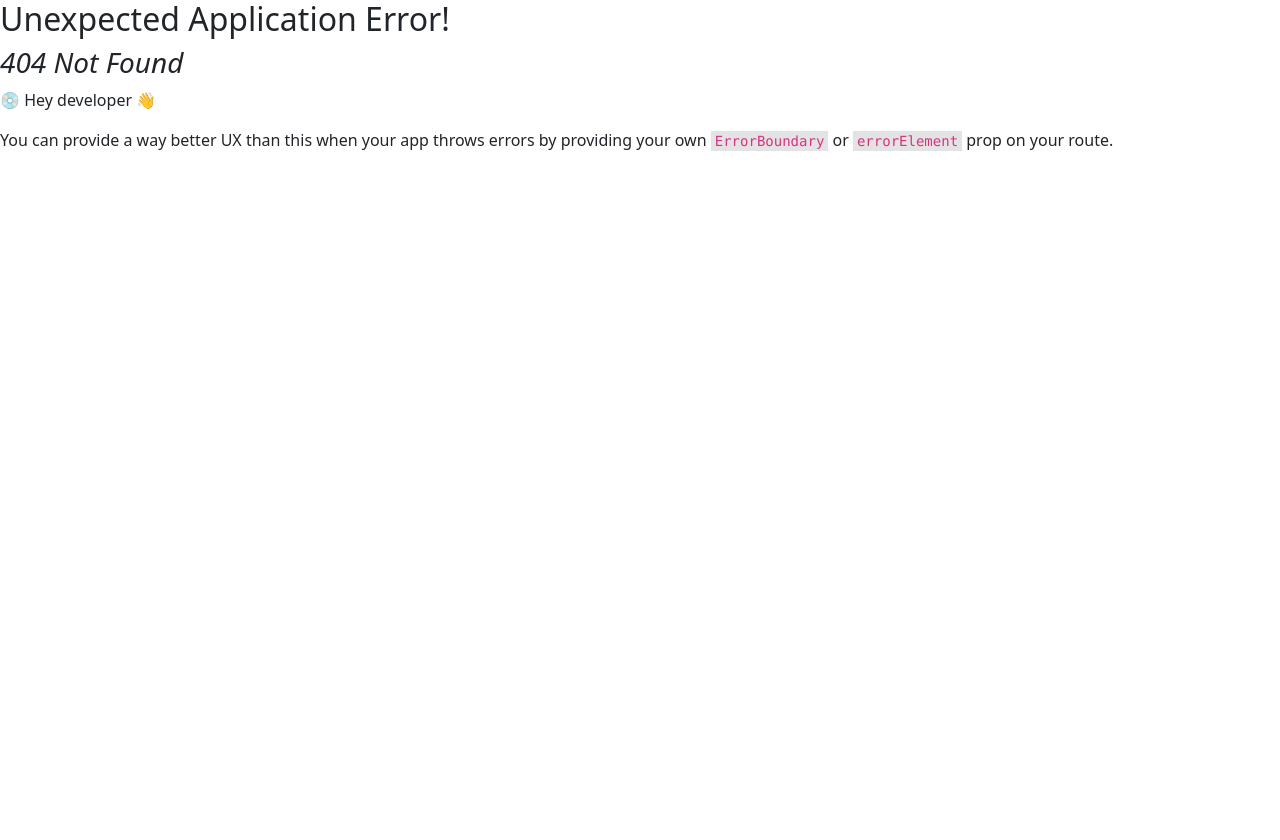
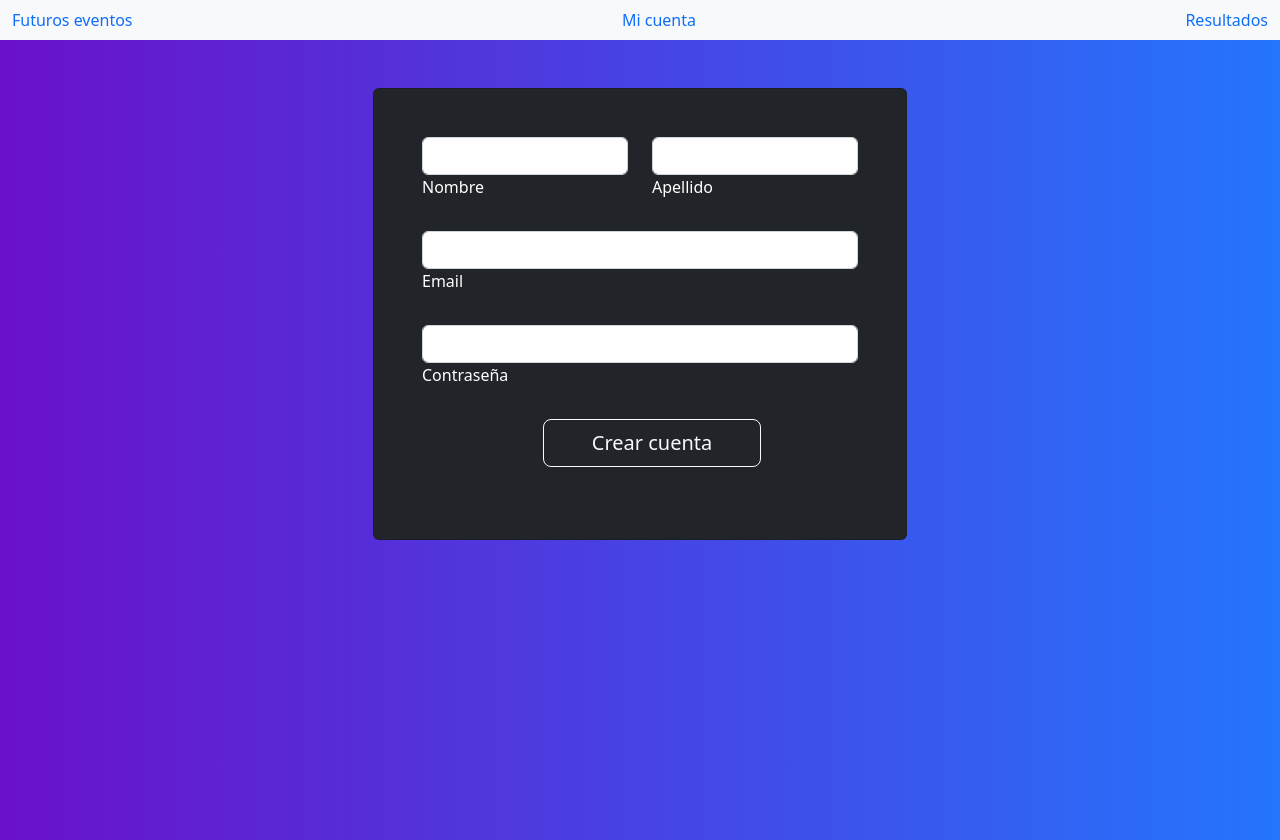
Before and after one commit to Lucianosolari/tpi-lab-III, a React (Create React App) app: page /login/newuser in a window 1280 px wide. Before the commit this address had no page. Before the commit the page ends 800 px from the top, so only its background shows below. Built offline with nearby package versions, Linux system fonts and the light colour scheme.

Commit message:
Firebase

```diff
--- a/package.json
+++ b/package.json
@@ -7,6 +7,7 @@
     "@testing-library/react": "^13.4.0",
     "@testing-library/user-event": "^13.5.0",
     "bootstrap": "^5.2.1",
+    "firebase": "^9.12.1",
     "react": "^18.2.0",
     "react-bootstrap": "^2.5.0",
     "react-data-grid": "^7.0.0-beta.16",
--- a/src/App.js
+++ b/src/App.js
@@ -9,20 +9,26 @@ import {
   createRoutesFromElements,
   RouterProvider,
 } from "react-router-dom";
-import { SignUp } from "./components/SignUp/SignUp";
+
+import { AuthProvider } from "./context/AuthContext";
+import NewUser from "./user/NewUser";
 
 const router = createBrowserRouter(
   createRoutesFromElements(
     <Route path="/" element={<NavBar />}>
       <Route path="/table" element={<Table />} />
       <Route path="/login" element={<Login />} />
-      <Route path="/login/signup" element={<SignUp />} />
+      <Route path="/login/newuser" element={<NewUser />} />
     </Route>
   )
 );
 
 function App() {
-  return <RouterProvider router={router} />;
+  return (
+    <AuthProvider>
+      <RouterProvider router={router} />
+    </AuthProvider>
+  );
 }
 
 export default App;
--- a/src/components/Login/Login.js
+++ b/src/components/Login/Login.js
@@ -1,5 +1,7 @@
 import { Link } from "react-router-dom";
 import "./Login.css";
+import { useContext } from "react";
+import { authContext } from "../../context/AuthContext";
 
 const Login = () => {
   return (
--- a/src/components/NavBar.js
+++ b/src/components/NavBar.js
@@ -15,37 +15,6 @@ const NavBar = () => {
           <NavLink to="/">Futuros eventos</NavLink>
           <NavLink to="/login">Mi cuenta</NavLink>
           <NavLink to="/table">Resultados</NavLink>
-          <Navbar.Toggle aria-controls="navbarScroll" />
-          <Navbar.Collapse id="navbarScroll">
-            <Nav
-              className="me-auto my-2 my-lg-0"
-              style={{ maxHeight: "100px" }}
-              navbarScroll
-            >
-              <NavDropdown title="Link" id="navbarScrollingDropdown">
-                <NavDropdown.Item href="#action3">Action</NavDropdown.Item>
-                <NavDropdown.Item href="#action4">
-                  Another action
-                </NavDropdown.Item>
-                <NavDropdown.Divider />
-                <NavDropdown.Item href="#action5">
-                  Something else here
-                </NavDropdown.Item>
-              </NavDropdown>
-              <Nav.Link href="#" disabled>
-                Link
-              </Nav.Link>
-            </Nav>
-            <Form className="d-flex">
-              <Form.Control
-                type="search"
-                placeholder="Buscar"
-                className="me-2"
-                aria-label="Search"
-              />
-              <Button variant="outline-success">Buscar</Button>
-            </Form>
-          </Navbar.Collapse>
         </Container>
       </Navbar>
       <main>
--- a/src/components/SignUp/SignUp.js
+++ b/src/components/SignUp/SignUp.js
@@ -1,7 +1,43 @@
+import { useState, useRef } from "react";
+import { useAuth } from "../../context/AuthContext";
 import "./SignUp.css";
-import React from "react";
 
-export const SignUp = () => {
+const SignUp = ({ onAddUser, value }) => {
+  console.log(value);
+  console.log(onAddUser);
+
+  /*const [user, setUser] = useState({
+    name: "",
+    surname: "",
+    email: "",
+    password: "",
+  });*/
+
+  //const { signUp } = useAuth();
+
+  /* const handleChange = (event) => {
+    setUser({ ...user, [event.target.name]: event.target.value });
+  };*/
+  const [isEntering, setIsEntering] = useState(false);
+  const nameInputRef = useRef();
+  const surnameInputRef = useRef();
+  const emailInputRef = useRef();
+
+  function handleSubmit(event) {
+    event.preventDefault();
+    //signUp(user.email, user.password);
+
+    const enteredName = nameInputRef.current.value;
+    const enteredSurname = surnameInputRef.current.value;
+    const enteredEmail = emailInputRef.current.value;
+
+    onAddUser({
+      name: enteredName,
+      surname: enteredSurname,
+      emai: enteredEmail,
+    });
+  }
+
   return (
     <>
       <section class="vh-100 gradient-custom">
@@ -13,16 +49,23 @@ export const SignUp = () => {
               <div class="col-lg-6 mb-5 mb-lg-0">
                 <div class="card bg-dark text-white">
                   <div class="card-body py-5 px-md-5">
-                    <form>
+                    <form onSubmit={handleSubmit}>
                       <div class="row">
                         <div class="col-md-6 mb-4">
                           <div class="form-outline">
                             <input
                               type="text"
-                              id="form3Example1"
+                              id="name"
+                              name="name"
                               class="form-control"
+                              //onChange={handleChange}
+                              ref={nameInputRef}
                             />
-                            <label class="form-label" for="form3Example1">
+                            <label
+                              class="form-label"
+                              for="form3Example1"
+                              htmlFor="name"
+                            >
                               Nombre
                             </label>
                           </div>
@@ -31,10 +74,17 @@ export const SignUp = () => {
                           <div class="form-outline">
                             <input
                               type="text"
-                              id="form3Example2"
+                              id="surname"
+                              name="surname"
                               class="form-control"
+                              //onChange={handleChange}
+                              ref={surnameInputRef}
                             />
-                            <label class="form-label" for="form3Example2">
+                            <label
+                              class="form-label"
+                              for="form3Example2"
+                              htmlFor="surname"
+                            >
                               Apellido
                             </label>
                           </div>
@@ -44,10 +94,17 @@ export const SignUp = () => {
                       <div class="form-outline mb-4">
                         <input
                           type="email"
-                          id="form3Example3"
+                          name="email"
+                          id="email"
                           class="form-control"
+                          //onChange={handleChange}
+                          ref={emailInputRef}
                         />
-                        <label class="form-label" for="form3Example3">
+                        <label
+                          class="form-label"
+                          for="form3Example3"
+                          htmlFor="email"
+                        >
                           Email
                         </label>
                       </div>
@@ -55,8 +112,10 @@ export const SignUp = () => {
                       <div class="form-outline mb-4">
                         <input
                           type="password"
-                          id="form3Example4"
+                          id="password"
+                          name="password"
                           class="form-control"
+                          //onChange={handleChange}
                         />
                         <label class="form-label" for="form3Example4">
                           Contraseña
@@ -81,3 +140,5 @@ export const SignUp = () => {
     </>
   );
 };
+
+export default SignUp;
--- /dev/null
+++ b/src/context/AuthContext.js
@@ -0,0 +1,19 @@
+import { createContext, useContext } from "react";
+import { createUserWithEmailAndPassword } from "firebase/auth";
+import { auth } from "../firebase";
+
+export const authContext = createContext();
+
+export const useAuth = () => {
+  const context = useContext(authContext);
+  return context;
+};
+
+export function AuthProvider({ children }) {
+  const signUp = (email, password) =>
+    createUserWithEmailAndPassword(auth, email, password);
+
+  return (
+    <authContext.Provider value={{ signUp }}>{children}</authContext.Provider>
+  );
+}
--- /dev/null
+++ b/src/firebase.js
@@ -0,0 +1,22 @@
+// Import the functions you need from the SDKs you need
+import { initializeApp } from "firebase/app";
+
+import { getAuth } from "firebase/auth";
+// Import the functions you need from the SDKs you need
+
+// TODO: Add SDKs for Firebase products that you want to use
+// https://firebase.google.com/docs/web/setup#available-libraries
+
+// Your web app's Firebase configuration
+const firebaseConfig = {
+  apiKey: "AIzaSyAHStWwSc8qxUzdlRoz-FHXKD9dKo2X-jQ",
+  authDomain: "db-lab-7ec57.firebaseapp.com",
+  projectId: "db-lab-7ec57",
+  storageBucket: "db-lab-7ec57.appspot.com",
+  messagingSenderId: "934277334941",
+  appId: "1:934277334941:web:c066c0f692b3728387d174",
+};
+
+// Initialize Firebase
+export const app = initializeApp(firebaseConfig);
+export const auth = getAuth(app);
--- /dev/null
+++ b/src/hooks/use-http.js
@@ -0,0 +1,60 @@
+import { useReducer, useCallback } from "react";
+
+function httpReducer(state, action) {
+  if (action.type === "SEND") {
+    return {
+      data: null,
+      error: null,
+      status: "pending",
+    };
+  }
+
+  if (action.type === "SUCCESS") {
+    return {
+      data: action.responseData,
+      error: null,
+      status: "completed",
+    };
+  }
+
+  if (action.type === "ERROR") {
+    return {
+      data: null,
+      error: action.errorMessage,
+      status: "completed",
+    };
+  }
+
+  return state;
+}
+
+function useHttp(requestFunction, startWithPending = false) {
+  const [httpState, dispatch] = useReducer(httpReducer, {
+    status: startWithPending ? "pending" : null,
+    data: null,
+    error: null,
+  });
+
+  const sendRequest = useCallback(
+    async function (requestData) {
+      dispatch({ type: "SEND" });
+      try {
+        const responseData = await requestFunction(requestData);
+        dispatch({ type: "SUCCESS", responseData });
+      } catch (error) {
+        dispatch({
+          type: "ERROR",
+          errorMessage: error.message || "Something went wrong!",
+        });
+      }
+    },
+    [requestFunction]
+  );
+
+  return {
+    sendRequest,
+    ...httpState,
+  };
+}
+
+export default useHttp;
--- /dev/null
+++ b/src/lib/api.js
@@ -0,0 +1,56 @@
+const FIREBASE_DOMAIN = "https://db-lab-7ec57-default-rtdb.firebaseio.com/";
+
+export async function getAllQuotes() {
+  const response = await fetch(`${FIREBASE_DOMAIN}/quotes.json`);
+  const data = await response.json();
+
+  if (!response.ok) {
+    throw new Error(data.message || "Could not fetch quotes.");
+  }
+
+  const transformedQuotes = [];
+
+  for (const key in data) {
+    const quoteObj = {
+      id: key,
+      ...data[key],
+    };
+
+    transformedQuotes.push(quoteObj);
+  }
+
+  return transformedQuotes;
+}
+
+export async function getSingleQuote(quoteId) {
+  const response = await fetch(`${FIREBASE_DOMAIN}/quotes/${quoteId}.json`);
+  const data = await response.json();
+
+  if (!response.ok) {
+    throw new Error(data.message || "Could not fetch quote.");
+  }
+
+  const loadedQuote = {
+    id: quoteId,
+    ...data,
+  };
+
+  return loadedQuote;
+}
+
+export async function addUser(quoteData) {
+  const response = await fetch(`${FIREBASE_DOMAIN}/user.json`, {
+    method: "POST",
+    body: JSON.stringify(quoteData),
+    headers: {
+      "Content-Type": "application/json",
+    },
+  });
+  const data = await response.json();
+
+  if (!response.ok) {
+    throw new Error(data.message || "Could not create user.");
+  }
+
+  return null;
+}
--- /dev/null
+++ b/src/user/NewUser.js
@@ -0,0 +1,25 @@
+import { useEffect } from "react";
+import { useNavigate } from "react-router-dom";
+import SignUp from "../components/SignUp/SignUp";
+
+import useHttp from "../hooks/use-http";
+import { addUser } from "../lib/api";
+
+const NewUser = () => {
+  const { sendRequest, status } = useHttp(addUser);
+  const navigate = useNavigate();
+
+  useEffect(() => {
+    if (status === "completed") {
+      navigate("/table");
+    }
+  }, [status, navigate]);
+
+  const addUserHandler = (quoteData) => {
+    sendRequest(quoteData);
+  };
+
+  return <SignUp onAddUser={addUserHandler} value={13} />;
+};
+
+export default NewUser;
```
Also changed, not shown: 1 other file (tests, documents, lock files or other folders).
